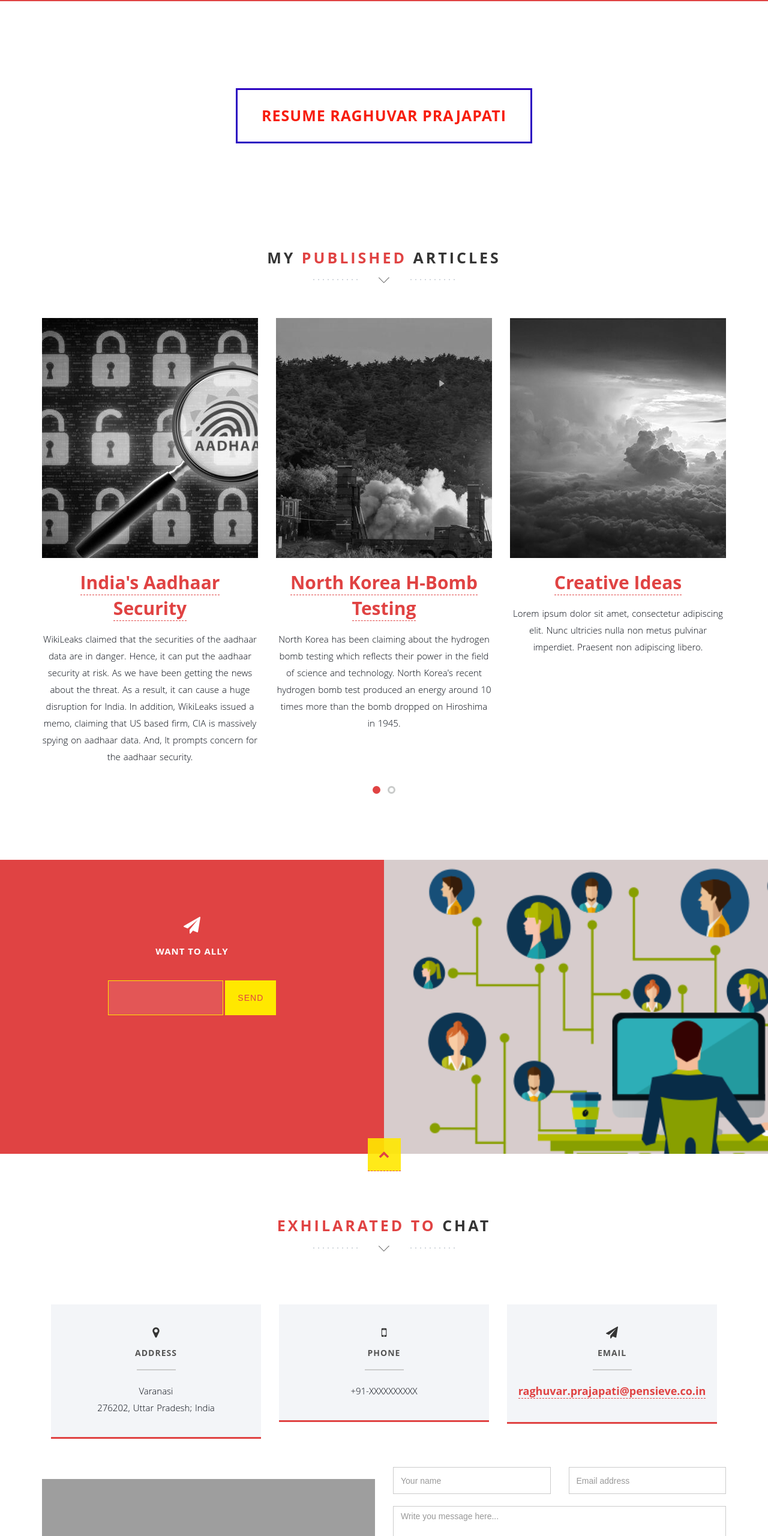
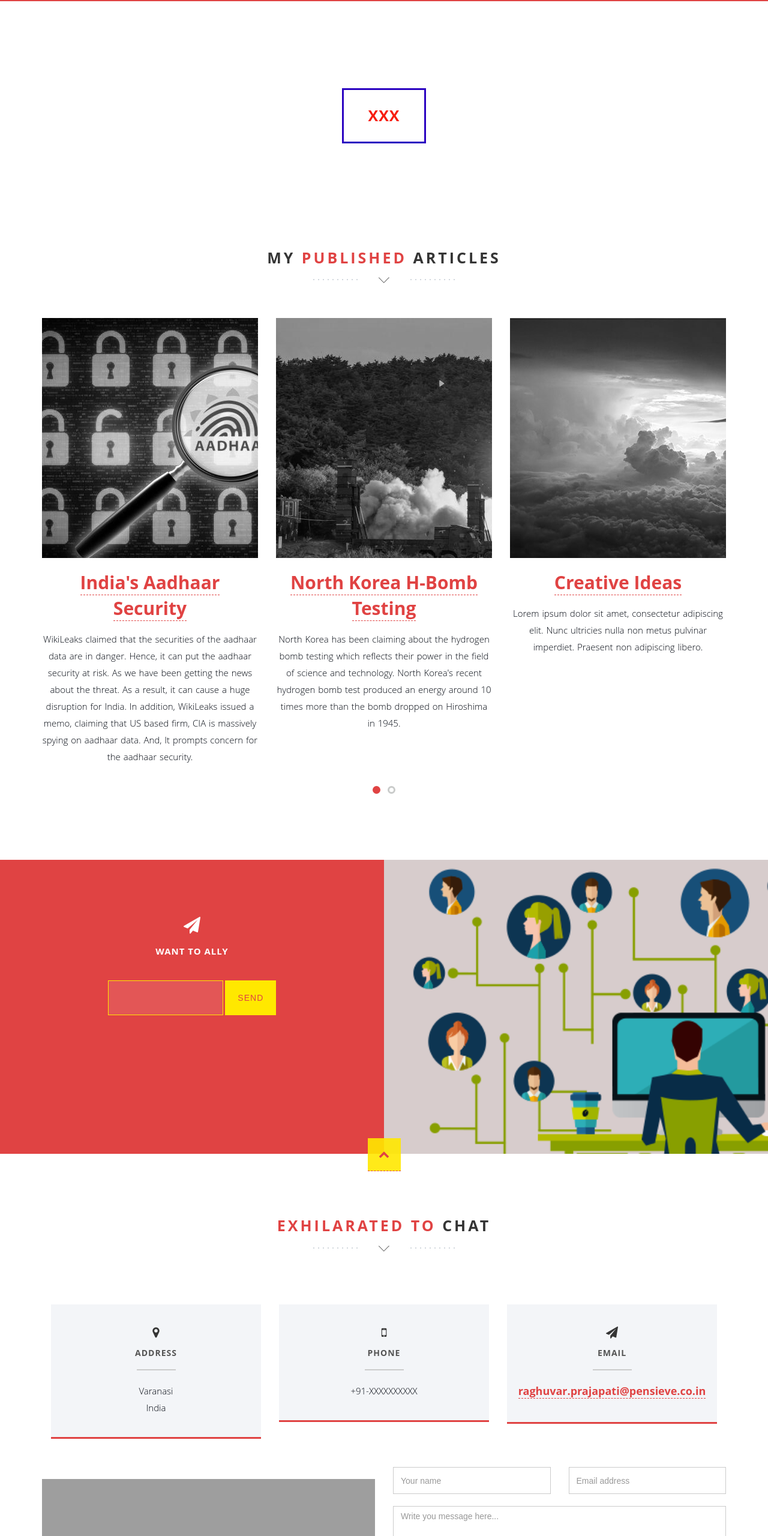
Before and after one commit to Raghuvar/raghuvar.github.io, a plain HTML site: page index.html in a window 1280 px wide. Shown: the part 3725-6285 px from the top of the page at 60% size. Drawn offline with nearby package versions, Linux system fonts and the light colour scheme; some packages are replaced by stand-ins of ours; grey boxes are pictures that could not be loaded; a script that the page names is missing.

Commit message:
update index,html

```diff
--- a/index.html
+++ b/index.html
@@ -226,7 +226,7 @@
           <div class="container">
             <div class="row">
               <div class="col-md-12">
-                <a href="https://drive.google.com/file/d/0By56cRexKsCsNERDcGhzRUNNRFk/view?usp=sharing" target="_blank" class="outline-btn">Resume Raghuvar Prajapati</a>
+                <a href="_" target="_blank" class="outline-btn">XXX</a>
               </div>
             </div>
           </div>
@@ -389,7 +389,7 @@
               <div class="col-md-4">
                 <div class="dark-box box-hover">
                   <h2><i class="fa fa-map-marker"></i><span>Address</span></h2>
-                  <p style="color: #030811; font-size: 15px;"> Varanasi <br/> 276202, Uttar Pradesh; India</p>
+                  <p style="color: #030811; font-size: 15px;"> Varanasi <br/> India</p>
                 </div>
               </div>
 			  <!-- Phone Number Box -->
```
